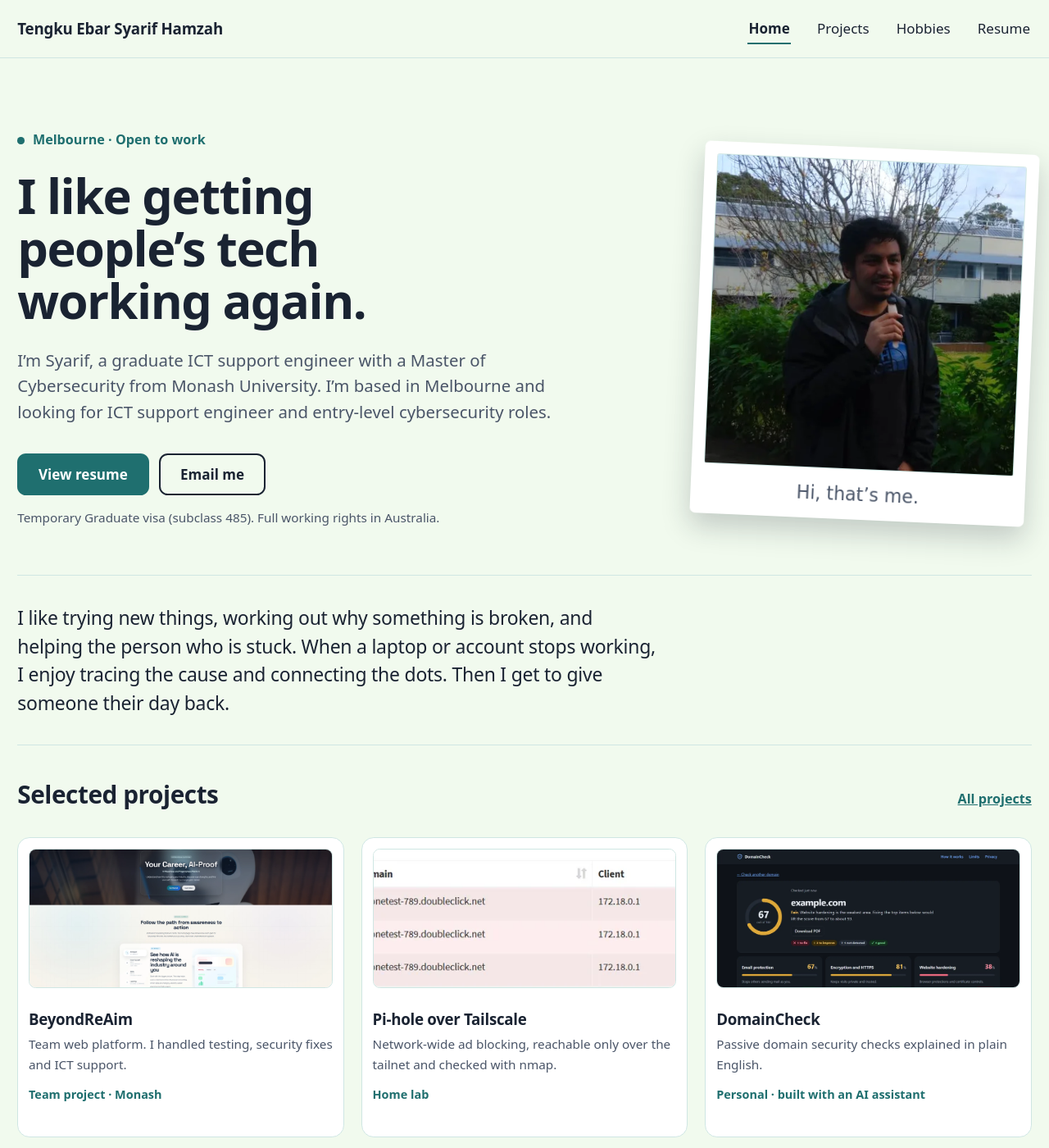
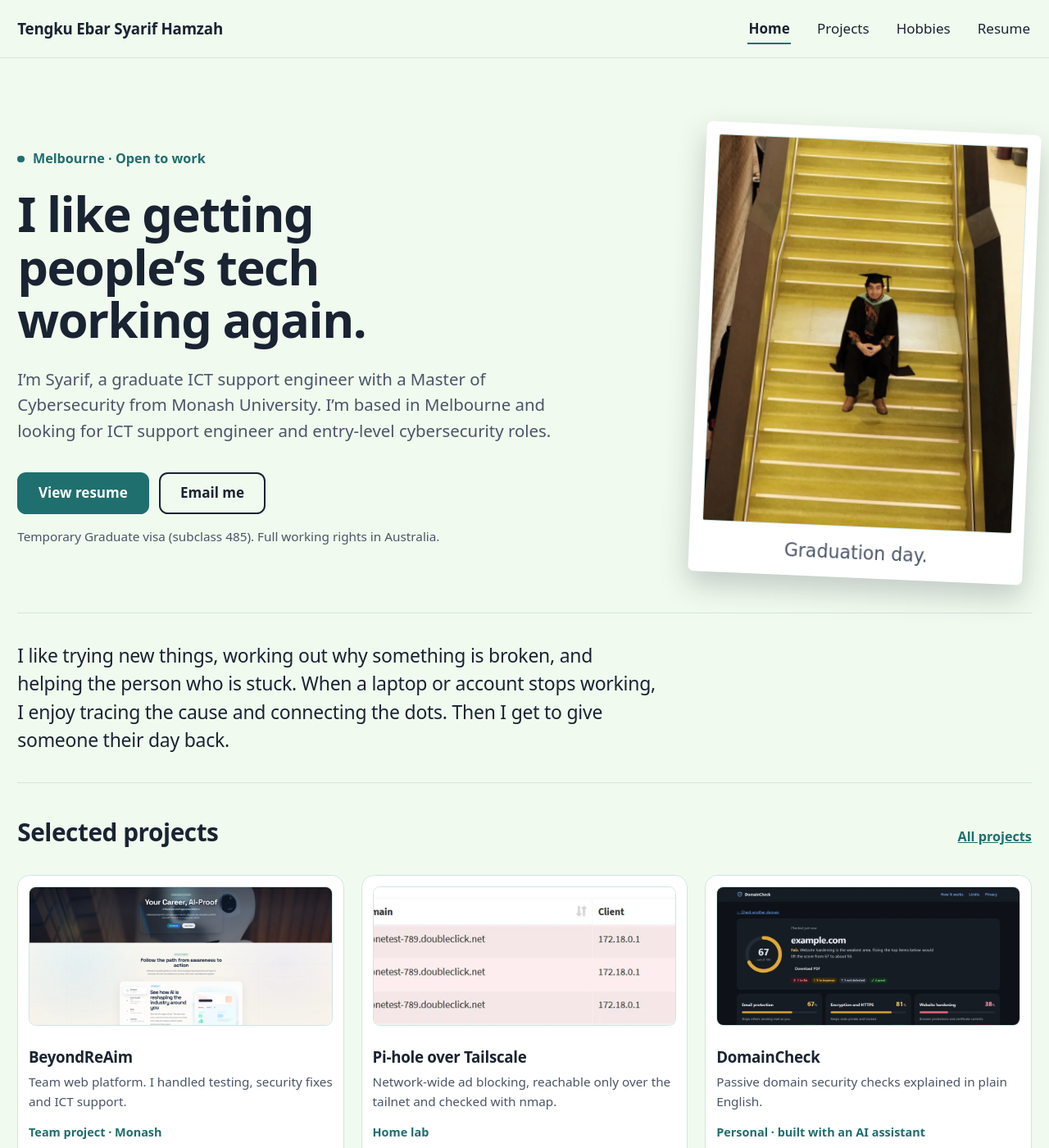
Before and after one commit to tengkuebar/tengkuebar.github.io, a Jekyll site: the page built from index.md, in a window 1280 px wide and 1400 px high. Shown: the whole window at 82% size. Built offline with Jekyll 4.4.1, drawn with Linux system fonts in a browser that asks for light colours.

Commit message:
Swap the Home photo card to the graduation photo (4:5, muted colour)
Co-Authored-By: Claude Sonnet 5.5 <noreply@anthropic.com>

```diff
--- a/assets/css/style.css
+++ b/assets/css/style.css
@@ -431,7 +431,7 @@ pre {
   display: block;
   width: 100%;
   height: auto;
-  aspect-ratio: 1 / 1;
+  aspect-ratio: 4 / 5;
   object-fit: cover;
   border-radius: 0.15rem;
 }
--- a/index.md
+++ b/index.md
@@ -15,8 +15,8 @@ redirect_from: /about/
     <p class="fineprint">Temporary Graduate visa (subclass 485). Full working rights in Australia.</p>
   </div>
   <figure class="photo-card rise d3">
-    <img src="{{ '/assets/img/me.webp' | relative_url }}" width="600" height="600" alt="Syarif outdoors, smiling, in a black jacket">
-    <figcaption>Hi, that&rsquo;s me.</figcaption>
+    <img src="{{ '/assets/img/graduation.webp' | relative_url }}" width="800" height="1000" alt="Syarif in a graduation gown and cap, sitting on a wide staircase seen from above">
+    <figcaption>Graduation day.</figcaption>
   </figure>
 </section>
 
```
Also changed, not shown: assets/img/graduation.webp (added).
